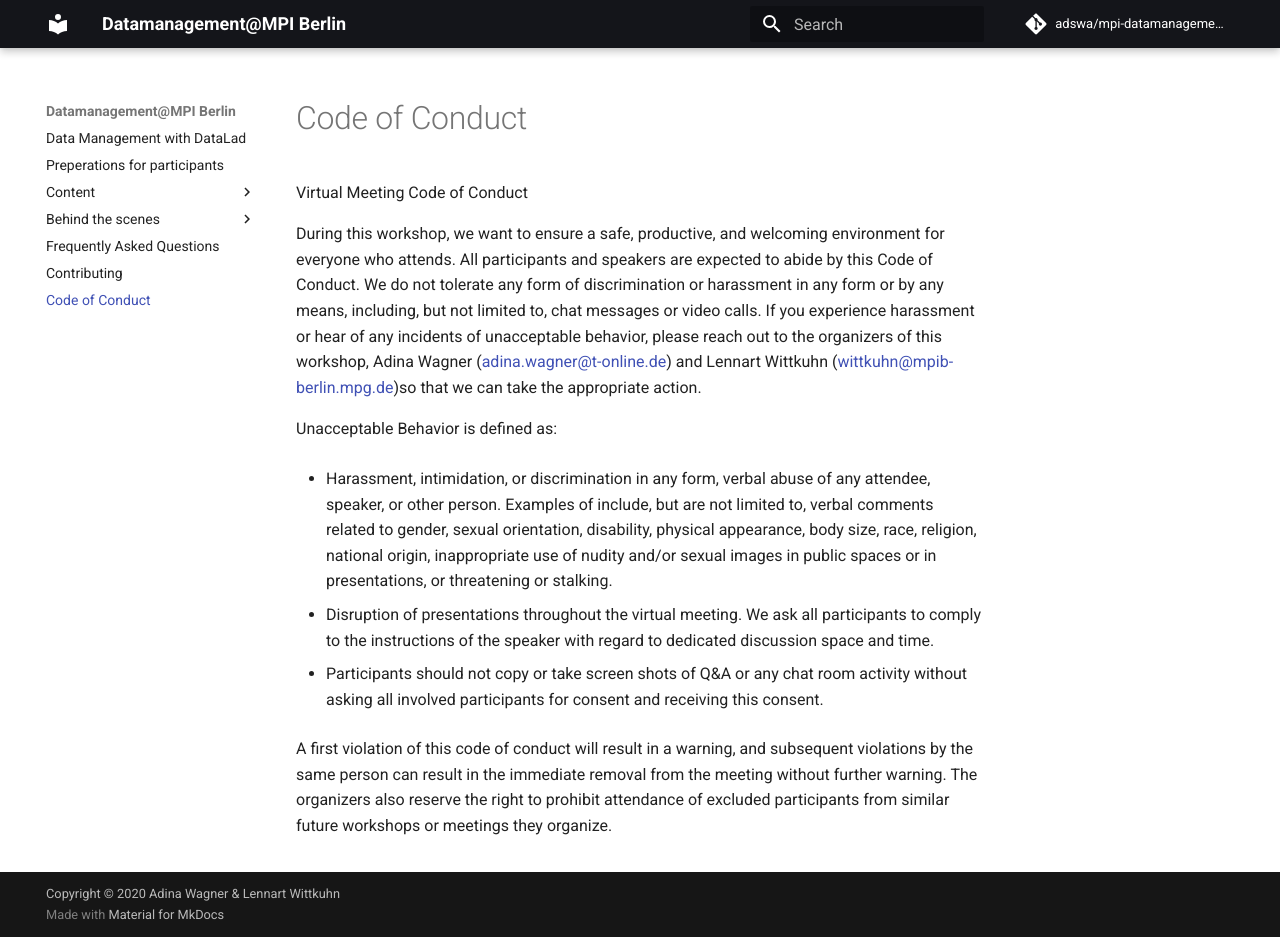
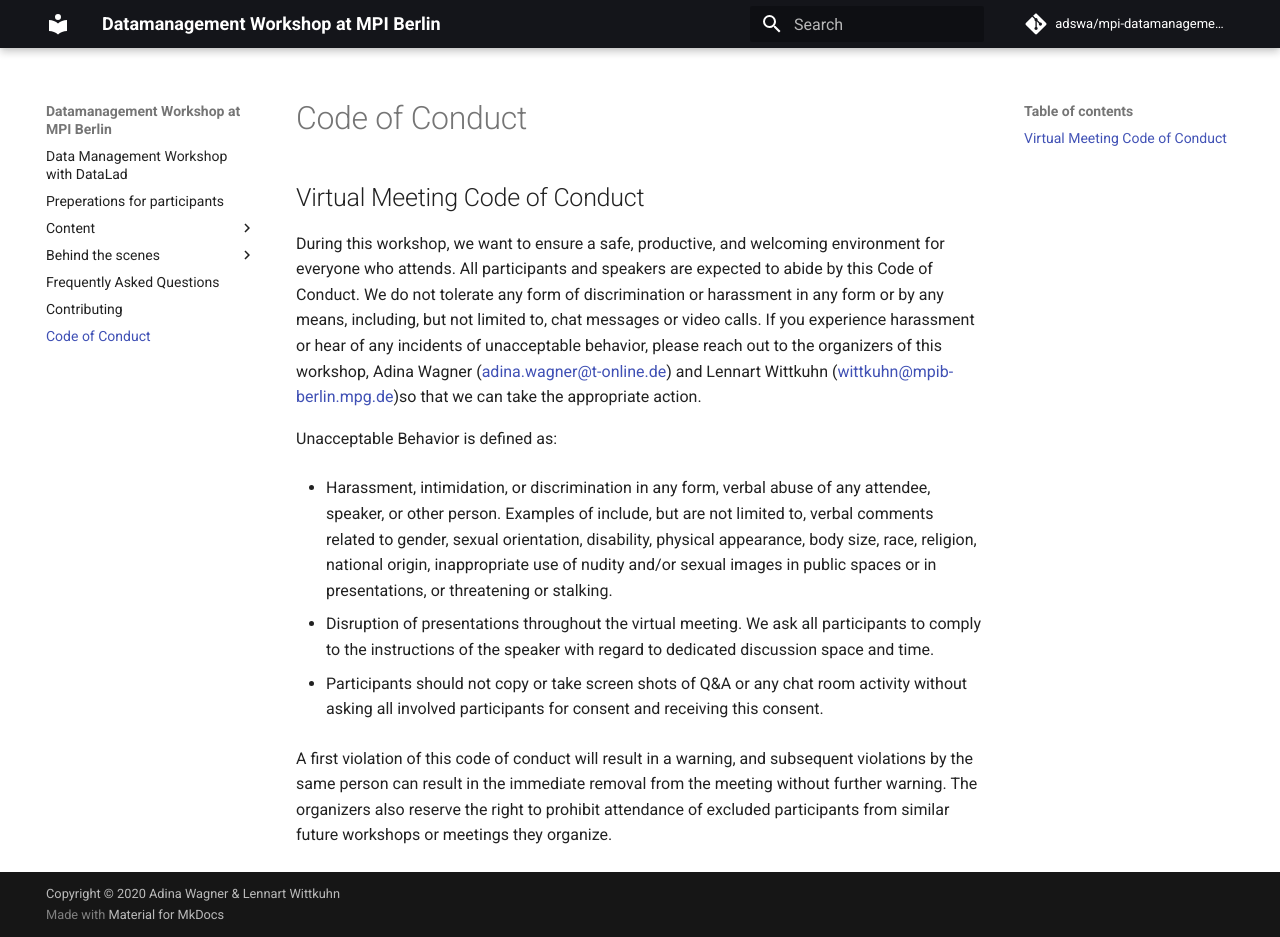
Before and after one commit to adswa/mpi-datamanagement-ws, an MkDocs documentation site: the page built from docs/coc.md, in a window 1280 px wide and 937 px high. Built offline with MkDocs 1.6.1 and Material for MkDocs 9.7.7, drawn with Linux system fonts in a browser that asks for light colours; comment, search, counter and statistics services are not loaded.

Commit message:
minor fixes in syntax formatting etc.

```diff
--- a/docs/coc.md
+++ b/docs/coc.md
@@ -5,14 +5,12 @@ Authors: Adina Wagner
 Date:    2020
 
 
-Virtual Meeting Code of Conduct
+# Virtual Meeting Code of Conduct
 
 During this workshop, we want to ensure a safe, productive, and welcoming environment for everyone who attends.
 All participants and speakers are expected to abide by this Code of Conduct.
 We do not tolerate any form of discrimination or harassment in any form or by any means, including, but not limited to, chat messages or video calls.
 If you experience harassment or hear of any incidents of unacceptable behavior, please reach out to the organizers of this workshop, Adina Wagner (adina.wagner@t-online.de) and Lennart Wittkuhn (wittkuhn@mpib-berlin.mpg.de)so that we can take the appropriate action.
-
-
 
 Unacceptable Behavior is defined as:
 
--- a/mkdocs.yml
+++ b/mkdocs.yml
@@ -1,4 +1,4 @@
-site_name: Datamanagement@MPI Berlin
+site_name: Datamanagement Workshop at MPI Berlin
 site_author: Adina Wagner & Lennart Wittkuhn
 repo_url: https://github.com/adswa/mpi-datamanagement-ws
 site_url: https://adswa.github.io/mpi-datamanagement-ws/
@@ -6,7 +6,7 @@ repo_name: adswa/mpi-datamanagement-ws
 docs_dir: docs
 copyright: 'Copyright &copy 2020 Adina Wagner & Lennart Wittkuhn'
 nav:
-  - Data Management with DataLad: index.md
+  - Data Management Workshop with DataLad: index.md
   - Preperations for participants: content/getting_started.md
   - Content:
       - Welcome: content/welcome.md
```
Also changed, not shown: docs/index.md (+1 -1 lines).
